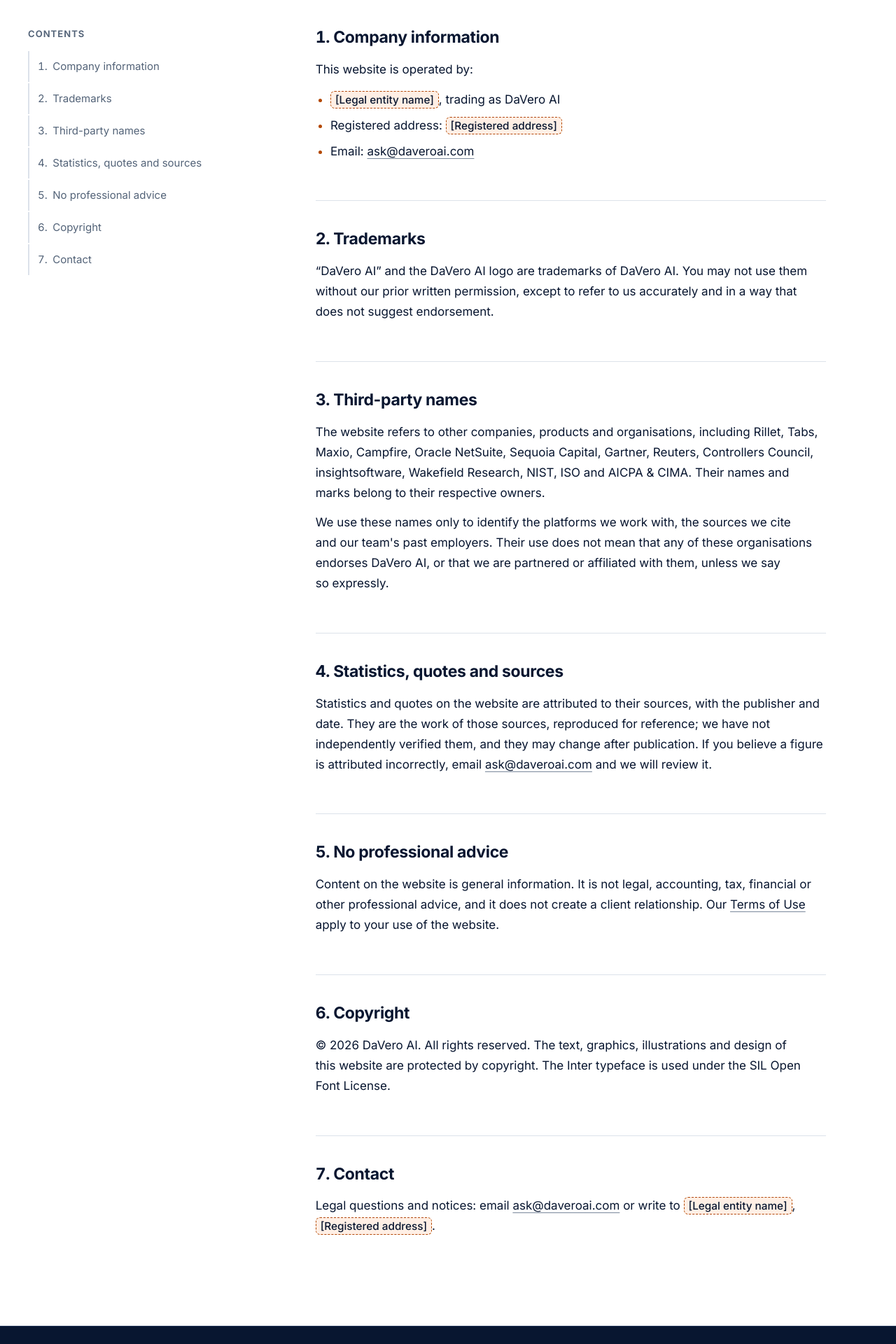
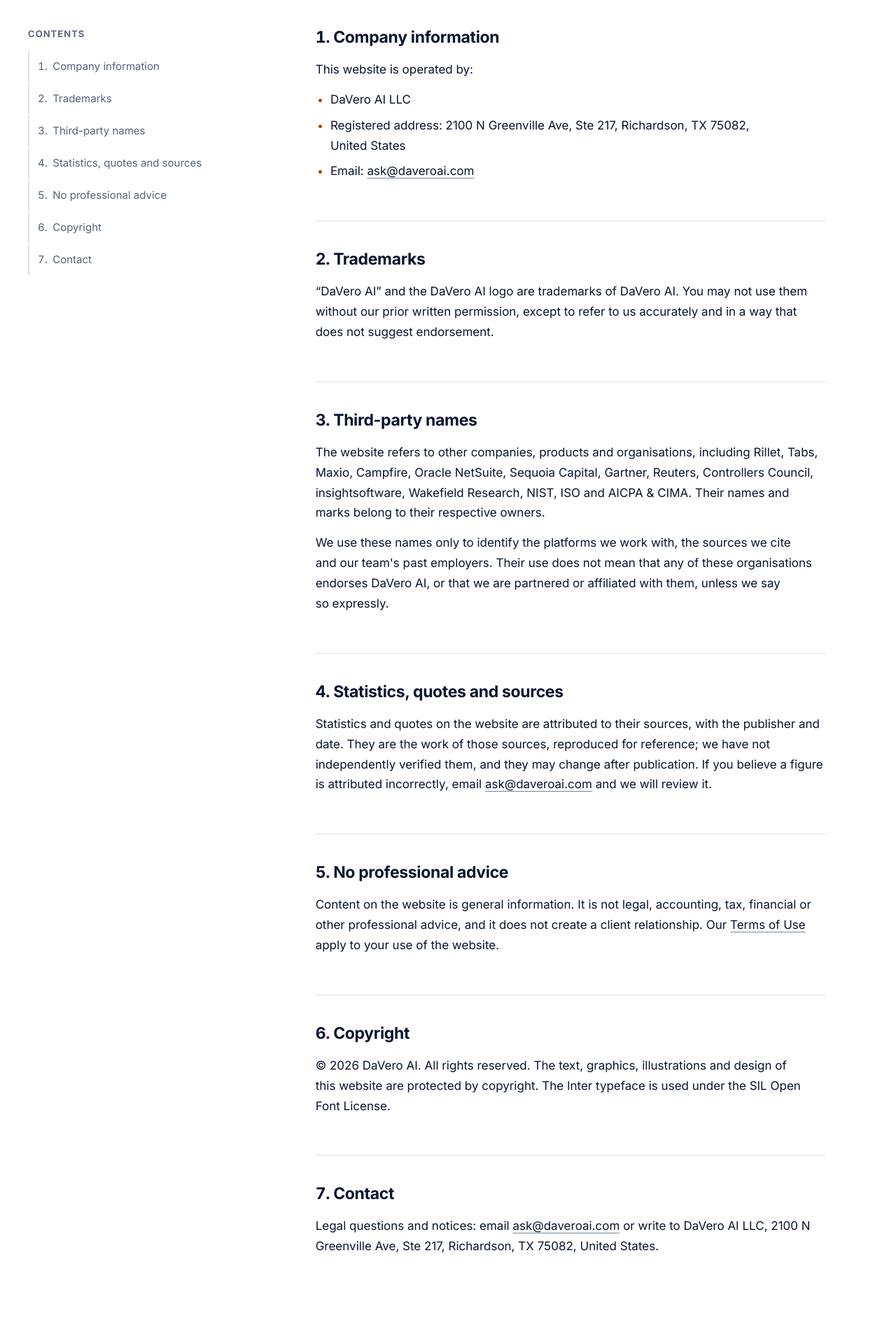
Before and after one commit to launchtexas/DaVeroAI-Website, a Next.js app: page /legal in a window 1280 px wide. Shown: the part 640-2560 px from the top of the page at 70% size. Built offline with nearby package versions, Linux system fonts and the light colour scheme.

Commit message:
legal: fill entity, address, Texas law, retention and Microsoft 365
Co-Authored-By: Claude Opus 5.5 <noreply@anthropic.com>

```diff
--- a/app/legal/page.tsx
+++ b/app/legal/page.tsx
@@ -1,7 +1,6 @@
 import type { Metadata } from "next";
 import Link from "next/link";
 import { LegalDoc, Mail, type LegalSection } from "@/components/site/legal-doc";
-import { Tbd } from "@/components/site/tbd";
 
 // Third-party names listed here are the ones that appear on the site (lib/content.ts, app/governance/page.tsx).
 export const metadata: Metadata = {
@@ -19,10 +18,10 @@ const sections: LegalSection[] = [
         <p>This website is operated by:</p>
         <ul>
           <li>
-            <Tbd>Legal entity name</Tbd>, trading as DaVero AI
+            DaVero AI LLC
           </li>
           <li>
-            Registered address: <Tbd>Registered address</Tbd>
+            Registered address: 2100 N Greenville Ave, Ste 217, Richardson, TX 75082, United States
           </li>
           <li>
             Email: <Mail />
@@ -100,8 +99,8 @@ const sections: LegalSection[] = [
     title: "Contact",
     body: (
       <p>
-        Legal questions and notices: email <Mail subject="Legal notice" /> or write to <Tbd>Legal entity name</Tbd>,{" "}
-        <Tbd>Registered address</Tbd>.
+        Legal questions and notices: email <Mail subject="Legal notice" /> or write to DaVero AI LLC,{" "}
+        2100 N Greenville Ave, Ste 217, Richardson, TX 75082, United States.
       </p>
     ),
   },
--- a/app/privacy/page.tsx
+++ b/app/privacy/page.tsx
@@ -1,7 +1,6 @@
 import type { Metadata } from "next";
 import Link from "next/link";
 import { LegalDoc, LegalTable, Mail, type LegalSection } from "@/components/site/legal-doc";
-import { Tbd } from "@/components/site/tbd";
 
 // Every statement about data here must match the code: app/api/contact/route.ts, lib/contact-shield.ts,
 // lib/contact-rules.ts, components/site/turnstile.tsx, next.config.ts. Open facts: docs/legal-review.md.
@@ -19,7 +18,7 @@ const sections: LegalSection[] = [
     body: (
       <>
         <p>
-          This policy explains how <Tbd>Legal entity name</Tbd>, trading as DaVero AI, of <Tbd>Registered address</Tbd> (
+          This policy explains how DaVero AI LLC (DaVero AI), of 2100 N Greenville Ave, Ste 217, Richardson, TX 75082, United States (
           <strong>DaVero AI</strong>, <strong>we</strong>, <strong>us</strong>) handles personal information collected through
           daveroai.com (the <strong>website</strong>).
         </p>
@@ -140,7 +139,7 @@ const sections: LegalSection[] = [
               "Stores short-lived rate-limit counters and repeat-message fingerprints shared across servers",
               "IP address; a one-way fingerprint of your email and message",
             ],
-            ["Our email service provider", "Hosts the inbox that receives enquiries", "Contact form fields and our correspondence with you"],
+            ["Microsoft Corporation (Microsoft 365)", "Hosts the inbox that receives enquiries", "Contact form fields and our correspondence with you"],
           ]}
         />
         <p>
@@ -175,7 +174,7 @@ const sections: LegalSection[] = [
           [
             "Enquiries and our correspondence",
             <>
-              As long as needed to respond and to manage any resulting relationship, then deleted within <Tbd>Retention period</Tbd>
+              Kept indefinitely as part of our business records, unless you ask us to delete them; we then delete them unless the law requires us to keep them
             </>,
           ],
           ["Per-IP rate-limit counters", "Up to 10 minutes, and up to 24 hours for the daily limit when shared limits are enabled"],
@@ -193,7 +192,7 @@ const sections: LegalSection[] = [
       <p>
         The website is served only over HTTPS and sets strict browser security headers. The contact form endpoint accepts
         same-origin requests only, caps request size, validates every field and keeps no database: a submission is passed
-        straight to our email provider. No method of transmission or
+        straight to our email provider, Microsoft 365. No method of transmission or
         storage is completely secure. See our <Link className="link" href="/security">Security</Link> page for more, including how
         to report a vulnerability.
       </p>
@@ -268,7 +267,7 @@ const sections: LegalSection[] = [
     body: (
       <p>
         For any question about this policy or your personal information, email <Mail subject="Privacy request" /> or write to{" "}
-        <Tbd>Legal entity name</Tbd>, <Tbd>Registered address</Tbd>.
+        DaVero AI LLC, 2100 N Greenville Ave, Ste 217, Richardson, TX 75082, United States.
       </p>
     ),
   },
--- a/app/terms/page.tsx
+++ b/app/terms/page.tsx
@@ -1,7 +1,6 @@
 import type { Metadata } from "next";
 import Link from "next/link";
 import { LegalDoc, Mail, type LegalSection } from "@/components/site/legal-doc";
-import { Tbd } from "@/components/site/tbd";
 
 // Terms for using the website only; client services are governed by a separate signed agreement.
 export const metadata: Metadata = {
@@ -17,8 +16,8 @@ const sections: LegalSection[] = [
     body: (
       <>
         <p>
-          These terms apply to your use of daveroai.com (the <strong>website</strong>), operated by <Tbd>Legal entity name</Tbd>,
-          trading as DaVero AI, of <Tbd>Registered address</Tbd> (<strong>DaVero AI</strong>, <strong>we</strong>,{" "}
+          These terms apply to your use of daveroai.com (the <strong>website</strong>), operated by DaVero AI LLC,
+          of 2100 N Greenville Ave, Ste 217, Richardson, TX 75082, United States (<strong>DaVero AI</strong>, <strong>we</strong>,{" "}
           <strong>us</strong>). By using the website you accept them. If you do not accept them, do not use the website.
         </p>
         <p>
@@ -161,8 +160,8 @@ const sections: LegalSection[] = [
     title: "Governing law and disputes",
     body: (
       <p>
-        These terms and any dispute arising from them or the website are governed by the laws of <Tbd>Governing law</Tbd>, and
-        the courts of <Tbd>Governing law</Tbd> have exclusive jurisdiction. If you are a consumer, you also keep the protection of
+        These terms and any dispute arising from them or the website are governed by the laws of the State of Texas, United States, without regard to its conflict-of-laws rules, and
+        the state and federal courts located in Collin County, Texas, have exclusive jurisdiction. If you are a consumer, you also keep the protection of
         the mandatory laws of the country where you live and may bring proceedings there.
       </p>
     ),
```
Also changed, not shown: 1 other file (tests, documents, lock files or other folders).
